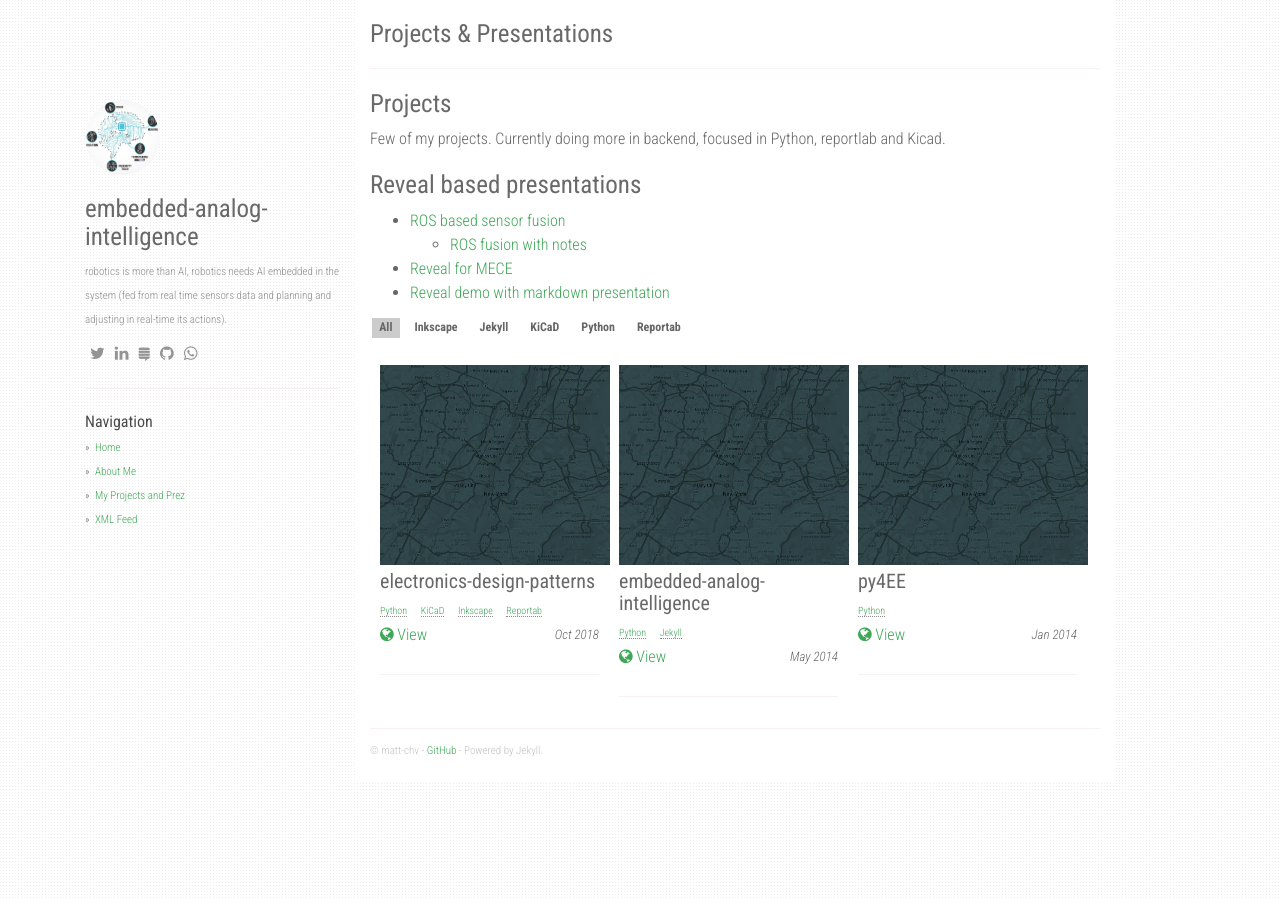
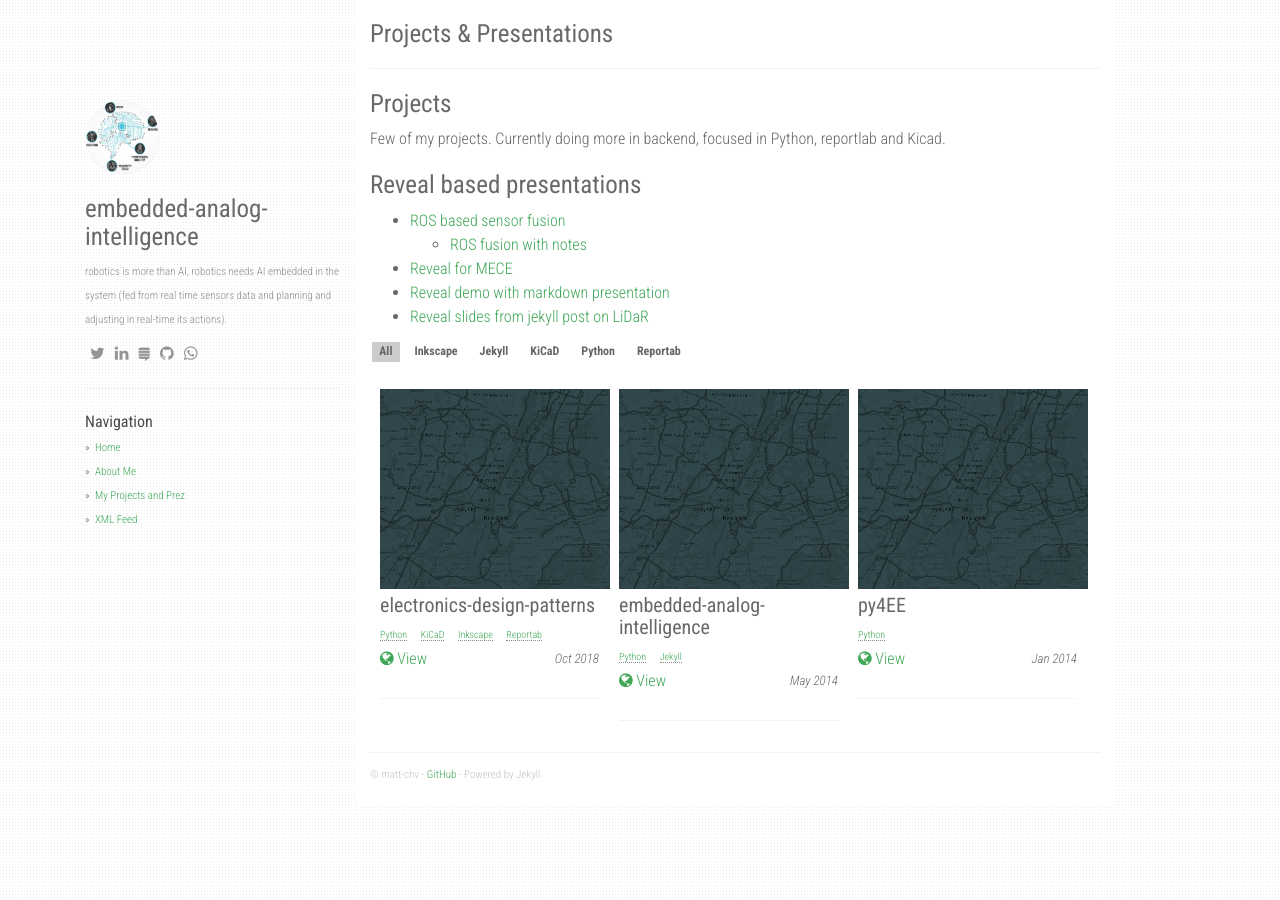
Before and after one commit to matt-chv/embedded-analog-intelligence, a Jekyll site: the page built from projects.md, in a window 1280 px wide. Built offline with Jekyll 4.4.1, drawn with Linux system fonts in a browser that asks for light colours; nearby versions of some CDN libraries.

Commit message:
Update projects.md

```diff
--- a/projects.md
+++ b/projects.md
@@ -12,3 +12,4 @@ Few of my projects. Currently doing more in backend, focused in Python, reportla
     * [ROS fusion with notes](https://matt-chv.github.io/embedded-analog-intelligence/reveal/matt_eai_ros_fusion.html?notes)
 * [Reveal for MECE](https://matt-chv.github.io/embedded-analog-intelligence/reveal/Reveal_Mece_Pyramid.html)
 * [Reveal demo with markdown presentation](https://matt-chv.github.io/embedded-analog-intelligence/reveal/demo_md.html)
+* [Reveal slides from jekyll post on LiDaR](https://matt-chv.github.io/embedded-analog-intelligence/reveal/demo_http_md.html)
```
